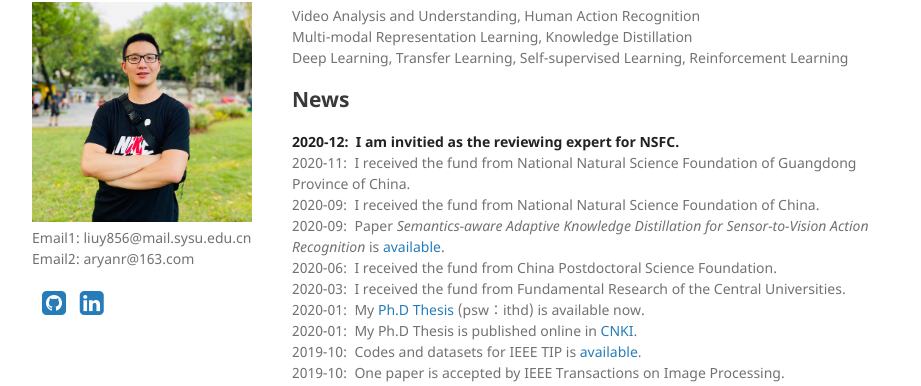
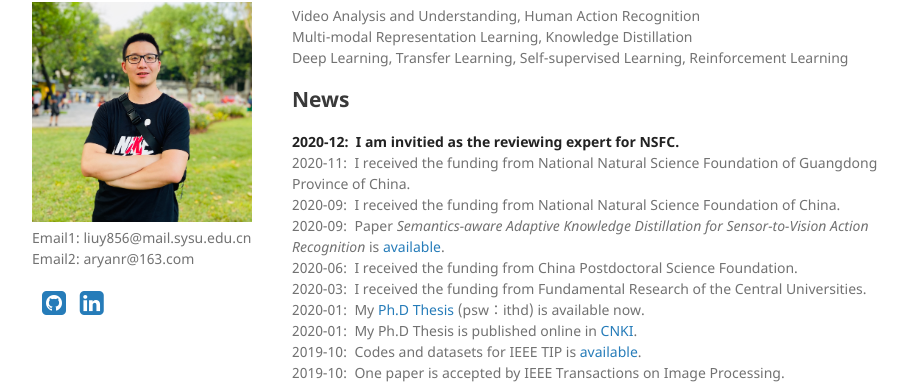
Before and after one commit to YangLiu9208/home, a Jekyll site: the page built from index.md, in a window 1280 px wide and 900 px high, scrolled down 346 px. Shown: the part 107-493 px from the top of the window, without its empty margins (178-1099 px from the left). Built offline with Jekyll 4.4.1, drawn with Linux system fonts in a browser that asks for light colours; a style sheet for code colours, icons or effects is not loaded.

Commit message:
Update index.md

```diff
--- a/index.md
+++ b/index.md
@@ -13,11 +13,11 @@ Deep Learning, Transfer Learning, Self-supervised Learning, Reinforcement Learni
 
 ## News
 **2020-12:&nbsp; I am invitied as the reviewing expert for NSFC.**
-2020-11:&nbsp; I received the fund from National Natural Science Foundation of Guangdong Province of China.
-2020-09:&nbsp; I received the fund from National Natural Science Foundation of China.
+2020-11:&nbsp; I received the funding from National Natural Science Foundation of Guangdong Province of China.
+2020-09:&nbsp; I received the funding from National Natural Science Foundation of China.
 2020-09:&nbsp; Paper *Semantics-aware Adaptive Knowledge Distillation for Sensor-to-Vision Action Recognition* is [available](https://arxiv.org/abs/2009.00210).
-2020-06:&nbsp; I received the fund from China Postdoctoral Science Foundation.
-2020-03:&nbsp; I received the fund from Fundamental Research of the Central Universities.
+2020-06:&nbsp; I received the funding from China Postdoctoral Science Foundation.
+2020-03:&nbsp; I received the funding from Fundamental Research of the Central Universities.
 2020-01:&nbsp; My [Ph.D Thesis](https://pan.baidu.com/s/1-Co8GcHEa7A1rST6oe171g) (psw：ithd) is available now.
 2020-01:&nbsp; My Ph.D Thesis is published online in [CNKI](https://www.cnki.net/).
 2019-10:&nbsp; Codes and datasets for IEEE TIP is [available](https://yangliu9208.github.io/DIVAFN/).
```
